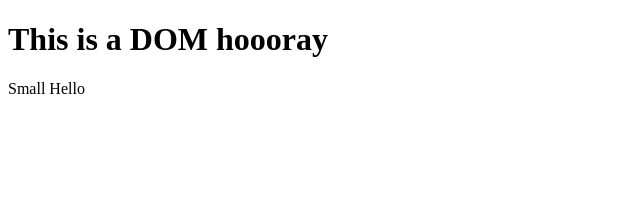
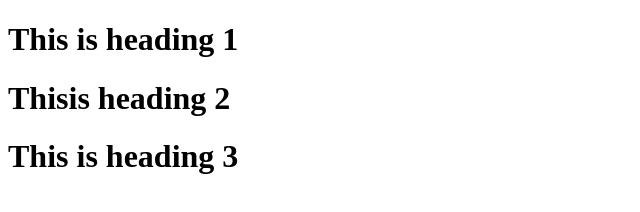
Before and after one commit to Rohit-0-0/Class20, a plain HTML site: page index.html in a window 1280 px wide. Shown: the whole page, without its empty margins (0-640 px from the left). Drawn offline with Linux system fonts and the light colour scheme.

Commit message:
neww change

```diff
--- a/index.html
+++ b/index.html
@@ -6,8 +6,9 @@
     <title>Document</title>
 </head>
 <body>
-    <h1 class="class1" id="heading1" >This is a DOM   <span>hoooray</span></h1>
-    <p class="class1" id="para1">Small Hello</p>
+    <h1 id="heading-one">This is heading      1</h1>
+    <h1>Thisis heading 2</h1>
+    <h1>This is heading 3</h1>
     <script src="index.js"></script>
 </body>
 </html>
--- a/index.js
+++ b/index.js
@@ -1,8 +1,17 @@
-let a = document.getElementById("heading1")
+// let a = document.getElementById("heading1")
 // console.log(a)
 // a.innerText = "Hello World";
 // console.log(a)
-let b= document.getElementsByClassName("class1")
+// let b= document.getElementsByClassName("class1")
 // b[0].removeAttribute()
-console.log(b[0].innerHTML);
+// console.log(b[0].innerHTML);
 // console.log(b[0])
+
+
+
+//for accessin single element
+let sele = document.getElementById("heading-one")
+console.log(sele)
+
+console.log(sele.innerText)
+console.log(sele.textContent)
```
